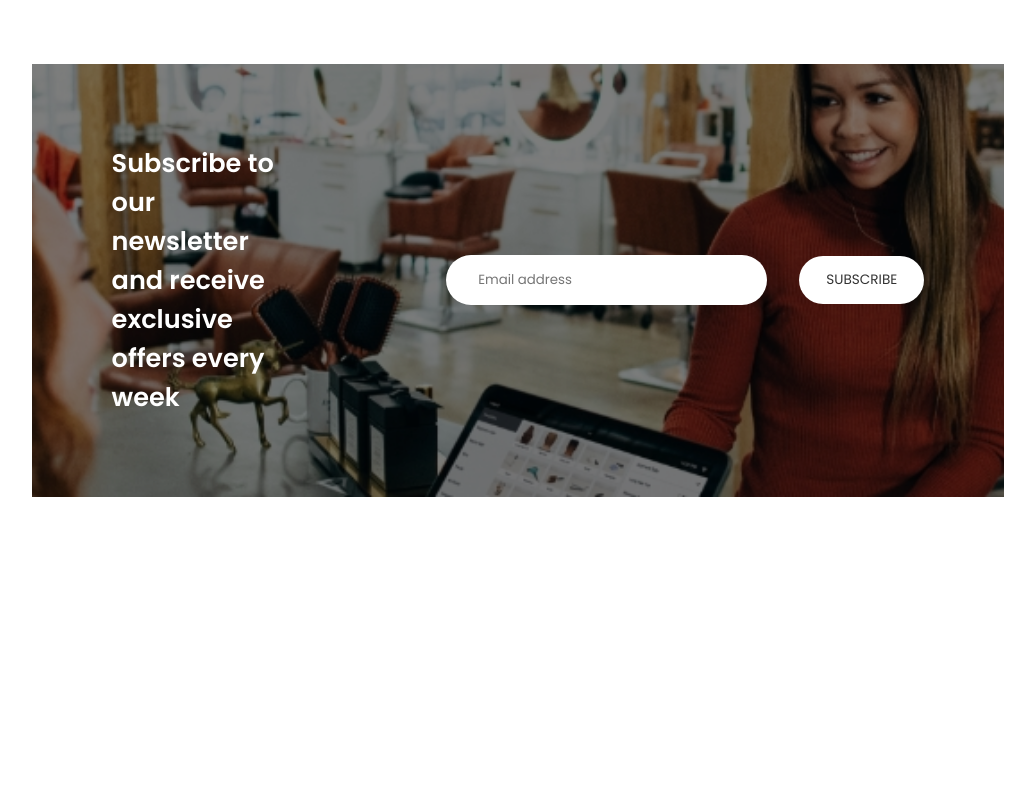
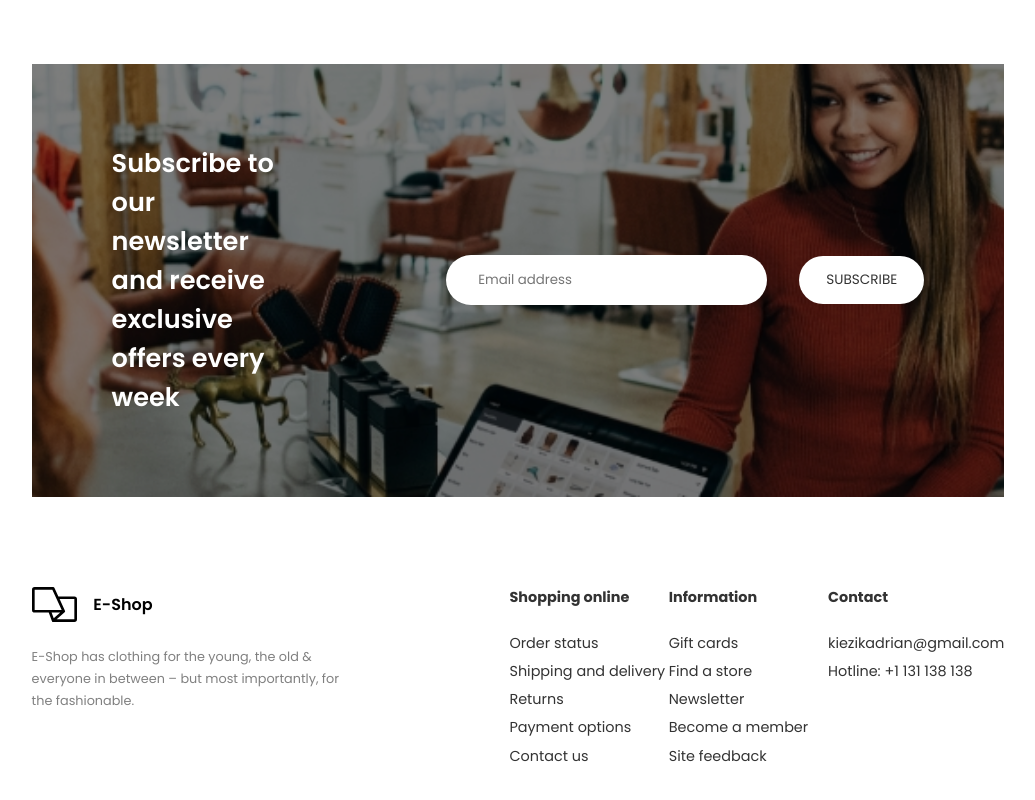
Before and after one commit to adriankiezik/react-ecommerce, a React (Vite) app: page / in a window 1280 px wide. Shown: the part 2348-3148 px from the top of the page, without its empty margins (122-1157 px from the left). Before the commit the page ends 2935 px from the top, so only its background shows below. Built offline with nearby package versions, Linux system fonts and the light colour scheme.

Commit message:
Create footer & refactor logo component

```diff
--- /dev/null
+++ b/src/components/Footer/Footer.jsx
@@ -0,0 +1,49 @@
+import React from "react";
+import styles from "./footer.module.scss";
+
+import Logo from "../Logo/Logo";
+
+const Footer = () => {
+  return (
+    <div className={styles["footer"]}>
+      <div className={styles["footer__padding"]}>
+        <div className={styles["footer__logo"]}>
+          <Logo black={true} />
+        </div>
+        <p className={styles["footer__subtitle"]}>
+          E-Shop has clothing for the young, the old & everyone in between
+          &#8211; but most importantly, for the fashionable.
+        </p>
+      </div>
+      <div>
+        <h4 className={styles["footer__title"]}>Shopping online</h4>
+        <ul className={styles["footer__list"]}>
+          <li>Order status</li>
+          <li>Shipping and delivery</li>
+          <li>Returns</li>
+          <li>Payment options</li>
+          <li>Contact us</li>
+        </ul>
+      </div>
+      <div>
+        <h4 className={styles["footer__title"]}>Information</h4>
+        <ul className={styles["footer__list"]}>
+          <li>Gift cards</li>
+          <li>Find a store</li>
+          <li>Newsletter</li>
+          <li>Become a member</li>
+          <li>Site feedback</li>
+        </ul>
+      </div>
+      <div>
+        <h4 className={styles["footer__title"]}>Contact</h4>
+        <ul className={styles["footer__list"]}>
+          <li>kiezikadrian@gmail.com</li>
+          <li>Hotline: +1 131 138 138</li>
+        </ul>
+      </div>
+    </div>
+  );
+};
+
+export default Footer;
--- /dev/null
+++ b/src/components/Footer/footer.module.scss
@@ -0,0 +1,29 @@
+.footer {
+  width: 100%;
+  padding: 0 var(--content-padding);
+  display: grid;
+  grid-template-columns: 3fr repeat(3, 1fr);
+  margin-bottom: 60px;
+  &__list {
+    list-style: none;
+    font-size: 0.9em;
+    & > li {
+      margin-bottom: 0.5em;
+    }
+  }
+  &__title {
+    font-size: 0.9em;
+    margin-bottom: 1.75em;
+  }
+  &__subtitle {
+    font-size: 0.8em;
+    line-height: 175%;
+    color: gray;
+  }
+  &__logo {
+    margin-bottom: 1.5rem;
+  }
+  &__padding {
+    padding-right: 35%;
+  }
+}
--- a/src/components/Navbar/NavbarLogo/NavbarLogo.jsx
+++ b/src/components/Logo/Logo.jsx
@@ -1,21 +1,21 @@
 import React from "react";
-import styles from "./navbar-logo.module.scss";
+import styles from "./logo.module.scss";
 
-const NavbarLogo = (props) => {
+const Logo = (props) => {
   return (
     <div className={styles["logo__container"]}>
       <img
         src="/assets/logo.svg"
         alt="logo"
         className={
-          props.scrolled
+          props.black
             ? styles["logo"] + " " + styles["logo--black"]
             : styles["logo"]
         }
       />
       <p
         className={
-          props.scrolled
+          props.black
             ? styles["logo__title"] + " " + styles["logo__title--black"]
             : styles["logo__title"]
         }
@@ -26,4 +26,4 @@ const NavbarLogo = (props) => {
   );
 };
 
-export default NavbarLogo;
+export default Logo;
--- a/src/components/Navbar/Navbar.jsx
+++ b/src/components/Navbar/Navbar.jsx
@@ -1,7 +1,7 @@
 import React, { useLayoutEffect, useState } from "react";
 import styles from "./navbar.module.scss";
 
-import NavbarLogo from "./NavbarLogo/NavbarLogo";
+import Logo from "../Logo/Logo";
 import NavbarLinks from "./NavbarLinks/NavbarLinks";
 import NavbarMenu from "./NavbarMenu/NavbarMenu";
 
@@ -29,7 +29,7 @@ const Navbar = () => {
           : styles["navbar"]
       }
     >
-      <NavbarLogo scrolled={scrolled} />
+      <Logo black={scrolled} />
       <NavbarLinks scrolled={scrolled} />
       <NavbarMenu scrolled={scrolled} />
     </div>
--- a/src/pages/LandingPage/LandingPage.jsx
+++ b/src/pages/LandingPage/LandingPage.jsx
@@ -6,6 +6,7 @@ import Features from "../../components/LandingPage/Features/Features";
 import Advantages from "../../components/LandingPage/Advantages/Advantages";
 import Products from "../../components/LandingPage/Products/Products";
 import Newsletter from "../../components/LandingPage/Newsletter/Newsletter";
+import Footer from "../../components/Footer/Footer";
 
 const LandingPage = () => {
   return (
@@ -15,6 +16,7 @@ const LandingPage = () => {
       <Advantages />
       <Products />
       <Newsletter />
+      <Footer />
     </main>
   );
 };
```
Also changed, not shown: src/components/Logo/logo.module.scss (renamed from src/components/Navbar/NavbarLogo/navbar-logo.module.scss).
